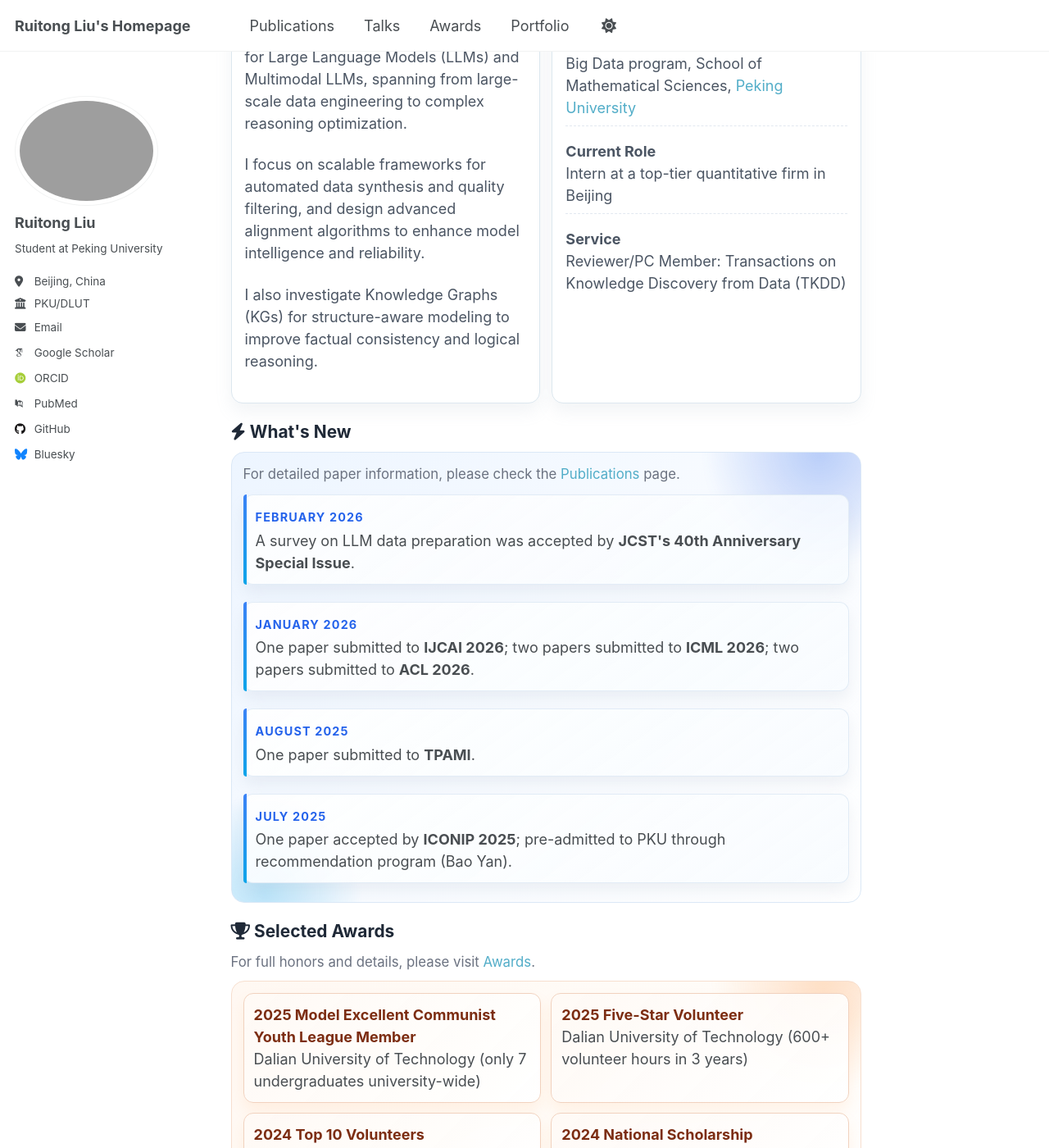
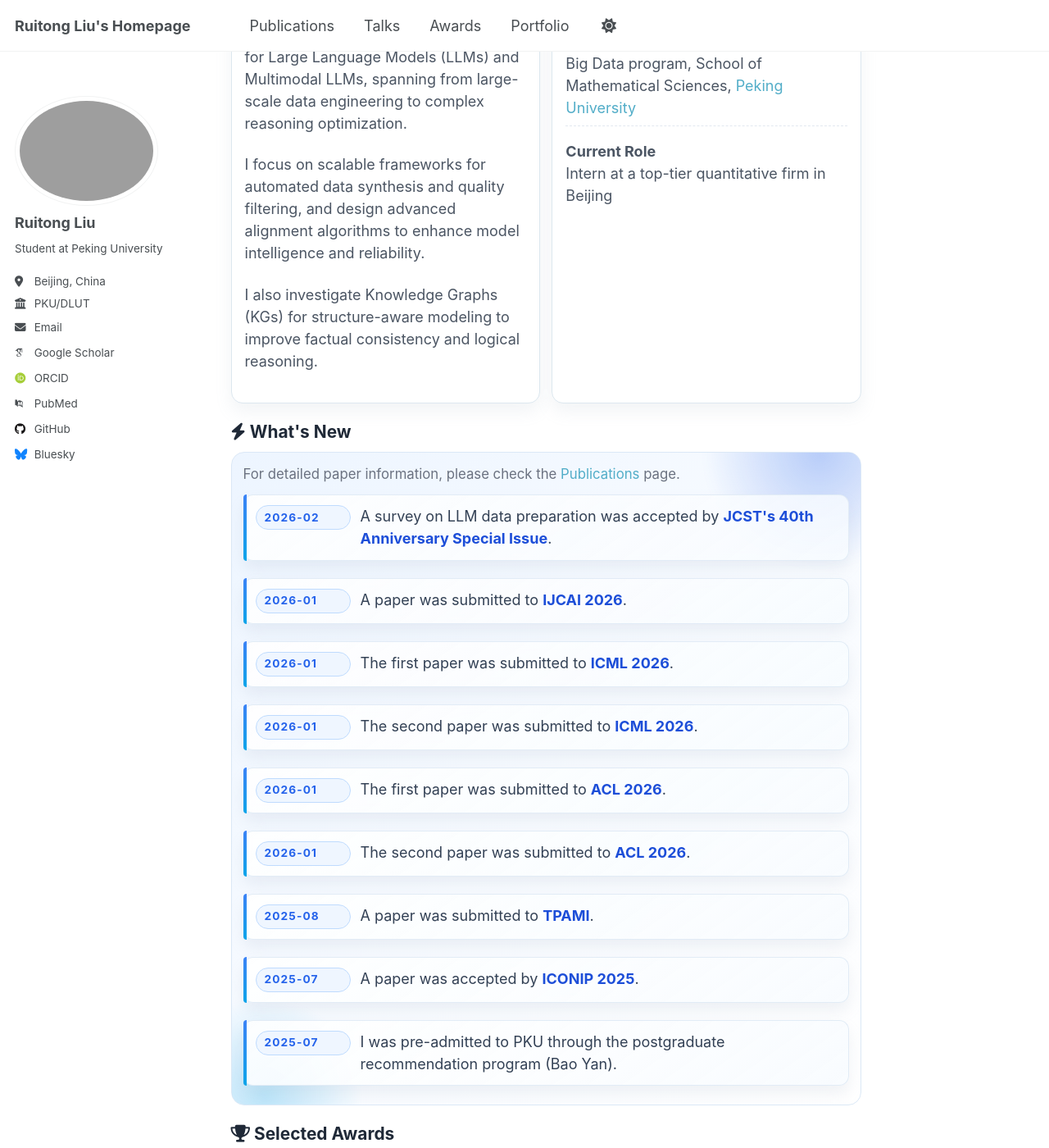
Before and after one commit to tongruiliu/tongruiliu.github.io, a Jekyll site: the page built from _pages/about.md, in a window 1280 px wide and 1400 px high, scrolled down 551 px. Shown: the whole window at 82% size. Built offline with Jekyll 4.4.1, drawn with Linux system fonts in a browser that asks for light colours; some web fonts are replaced; a script that is not in the unit is left out; comment, search, counter and statistics services are not loaded.

Commit message:
new publications

```diff
--- a/_pages/about.md
+++ b/_pages/about.md
@@ -264,6 +264,10 @@ redirect_from:
   border-radius: 12px;
   padding: 12px 14px;
   position: relative;
+  display: grid;
+  grid-template-columns: 116px minmax(0, 1fr);
+  column-gap: 12px;
+  align-items: start;
   box-shadow: 0 10px 18px rgba(148, 163, 184, 0.14);
   transition: transform .22s ease, box-shadow .25s ease, border-color .25s ease;
   backdrop-filter: blur(5px);
@@ -309,13 +313,29 @@ redirect_from:
 }
 
 .rt-home .rt-time {
-  display: inline-block;
-  font-size: 0.8rem;
+  display: inline-flex;
+  align-items: center;
+  justify-content: flex-start;
+  min-height: 30px;
+  font-size: 0.76rem;
   letter-spacing: 0.08em;
   text-transform: uppercase;
   color: var(--rt-blue);
   font-weight: 700;
-  margin-bottom: 4px;
+  margin-bottom: 0;
+  padding: 2px 10px;
+  border-radius: 999px;
+  border: 1px solid #bfdbfe;
+  background: #eff6ff;
+}
+
+.rt-home .rt-news-text {
+  color: #334155;
+  line-height: 1.52;
+}
+
+.rt-home .rt-news-text strong {
+  color: #1d4ed8;
 }
 
 .rt-home .rt-award-grid {
@@ -638,6 +658,11 @@ redirect_from:
   .rt-home .rt-hero h1 {
     font-size: 1.45rem;
   }
+
+  .rt-home .rt-timeline li {
+    grid-template-columns: 1fr;
+    row-gap: 8px;
+  }
 }
 
 @media (prefers-reduced-motion: reduce) {
@@ -700,7 +725,6 @@ redirect_from:
       <ul class="rt-quick-list">
         <li><strong>Incoming Graduate Student</strong><br>Big Data program, School of Mathematical Sciences, <a href="https://www.pku.edu.cn/">Peking University</a></li>
         <li><strong>Current Role</strong><br>Intern at a top-tier quantitative firm in Beijing</li>
-        <li><strong>Service</strong><br>Reviewer/PC Member: Transactions on Knowledge Discovery from Data (TKDD)</li>
       </ul>
     </article>
   </section>
@@ -710,20 +734,40 @@ redirect_from:
     <p class="rt-note">For detailed paper information, please check the <a href="/Publications.html">Publications</a> page.</p>
     <ul class="rt-timeline">
       <li>
-        <span class="rt-time">February 2026</span><br>
-        A survey on LLM data preparation was accepted by <strong>JCST's 40th Anniversary Special Issue</strong>.
+        <span class="rt-time">2026-02</span>
+        <div class="rt-news-text">A survey on LLM data preparation was accepted by <strong>JCST's 40th Anniversary Special Issue</strong>.</div>
       </li>
       <li>
-        <span class="rt-time">January 2026</span><br>
-        One paper submitted to <strong>IJCAI 2026</strong>; two papers submitted to <strong>ICML 2026</strong>; two papers submitted to <strong>ACL 2026</strong>.
+        <span class="rt-time">2026-01</span>
+        <div class="rt-news-text">A paper was submitted to <strong>IJCAI 2026</strong>.</div>
       </li>
       <li>
-        <span class="rt-time">August 2025</span><br>
-        One paper submitted to <strong>TPAMI</strong>.
+        <span class="rt-time">2026-01</span>
+        <div class="rt-news-text">The first paper was submitted to <strong>ICML 2026</strong>.</div>
       </li>
       <li>
-        <span class="rt-time">July 2025</span><br>
-        One paper accepted by <strong>ICONIP 2025</strong>; pre-admitted to PKU through recommendation program (Bao Yan).
+        <span class="rt-time">2026-01</span>
+        <div class="rt-news-text">The second paper was submitted to <strong>ICML 2026</strong>.</div>
+      </li>
+      <li>
+        <span class="rt-time">2026-01</span>
+        <div class="rt-news-text">The first paper was submitted to <strong>ACL 2026</strong>.</div>
+      </li>
+      <li>
+        <span class="rt-time">2026-01</span>
+        <div class="rt-news-text">The second paper was submitted to <strong>ACL 2026</strong>.</div>
+      </li>
+      <li>
+        <span class="rt-time">2025-08</span>
+        <div class="rt-news-text">A paper was submitted to <strong>TPAMI</strong>.</div>
+      </li>
+      <li>
+        <span class="rt-time">2025-07</span>
+        <div class="rt-news-text">A paper was accepted by <strong>ICONIP 2025</strong>.</div>
+      </li>
+      <li>
+        <span class="rt-time">2025-07</span>
+        <div class="rt-news-text">I was pre-admitted to PKU through the postgraduate recommendation program (Bao Yan).</div>
       </li>
     </ul>
   </div>
```
